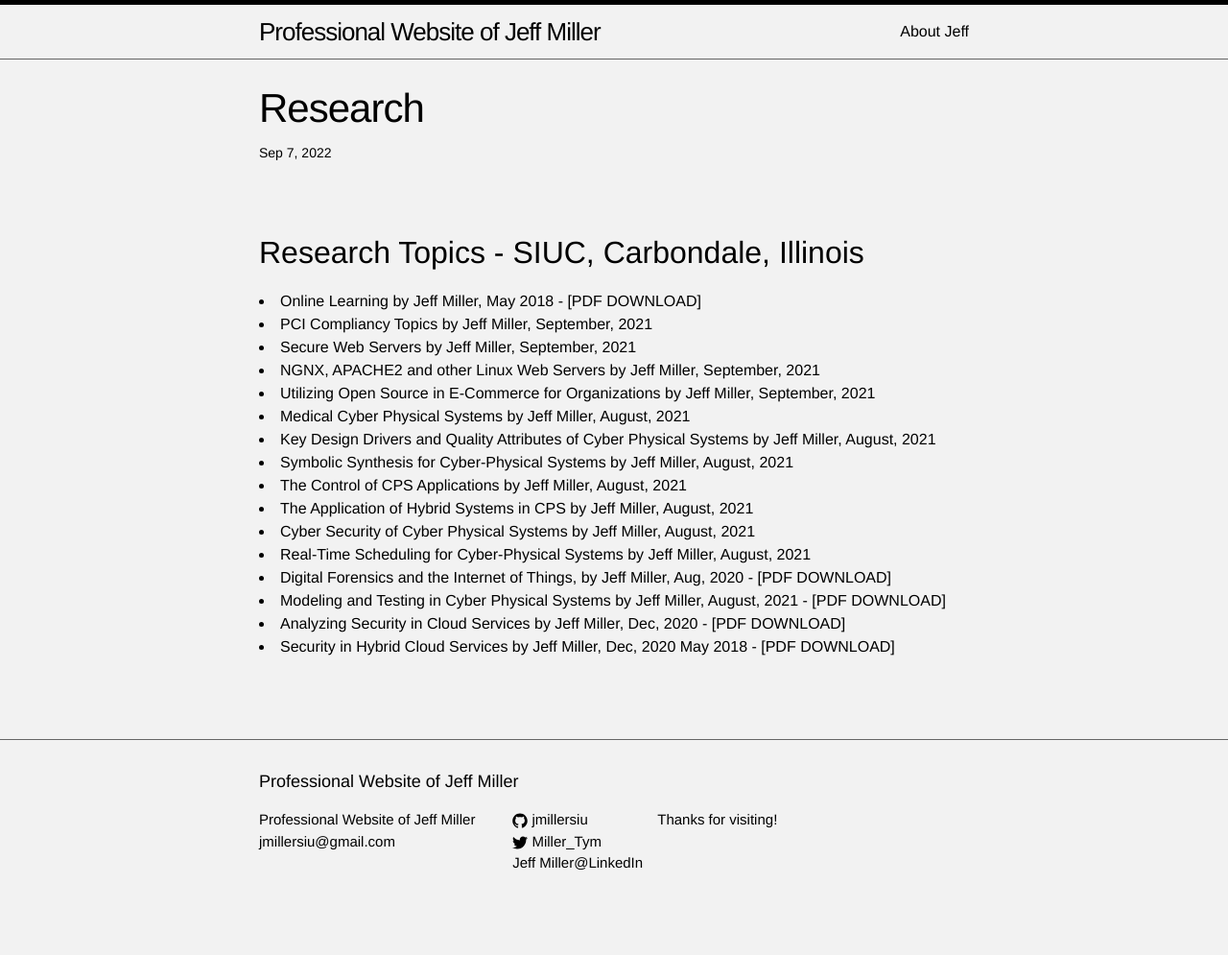
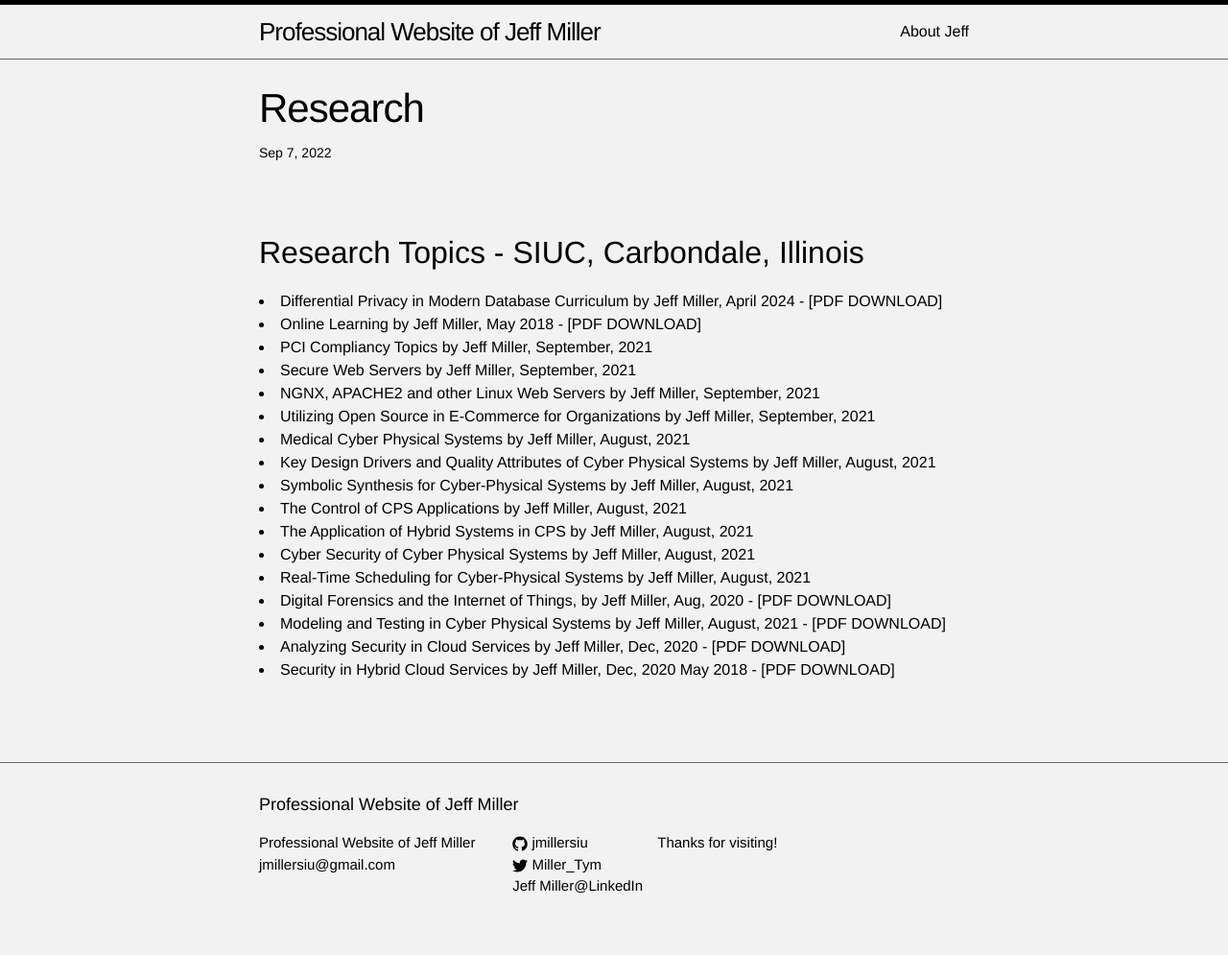
Before and after one commit to jmillersiu/jmillersiu.github.io, a Jekyll site: the page built from _posts/2021-09-22-research.markdown, in a window 1280 px wide. Shown: the whole page at 96% size. Built offline with Jekyll 4.4.1, drawn with Linux system fonts in a browser that asks for light colours; before the commit the page ends 971 px from its top, so only the background shows below that.

Commit message:
Update 2021-09-22-research.markdown

```diff
--- a/_posts/2021-09-22-research.markdown
+++ b/_posts/2021-09-22-research.markdown
@@ -8,6 +8,7 @@ categories: jekyll update
 
 Research Topics - SIUC, Carbondale, Illinois
 ---
+<li>Differential Privacy in Modern Database Curriculum by Jeff Miller, April 2024 - <a href="[https://jmillersiu.github.io/assets/Miller_Online_Learning_pdf.pdf](https://ieeexplore.ieee.org/stamp/stamp.jsp?tp=&arnumber=10664891)" download>[PDF DOWNLOAD]</a></li>
 <li>Online Learning by Jeff Miller, May 2018 - <a href="https://jmillersiu.github.io/assets/Miller_Online_Learning_pdf.pdf" download>[PDF DOWNLOAD]</a></li>
 <li>PCI Compliancy Topics by Jeff Miller, September, 2021</li>
 <li>Secure Web Servers by Jeff Miller, September, 2021</li>
```
